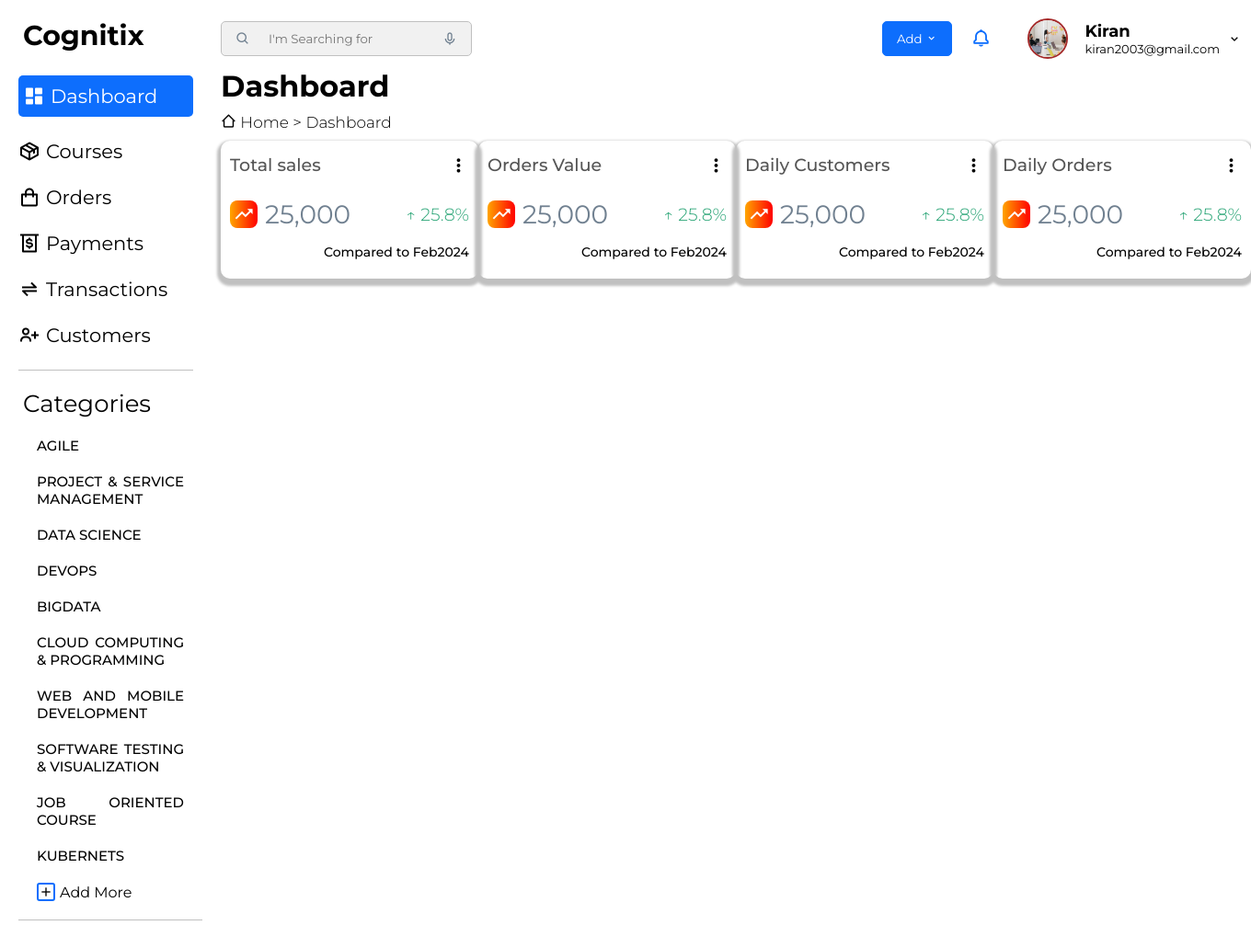
After one commit to kiran45Kumar/cognitixconsulting, a Django app: page /admin_dashboard/ in a window 1360 px wide. The commit adds this page. Shown: the whole page at 92% size. Run offline with Django 5.2, Linux system fonts and the light colour scheme; data comes from the database, SQL or seed files in the repository; both versions use the stored data as it was after the commit.

Commit message:
Admin dashboard Updated Code

```diff
--- a/adminuse/urls.py
+++ b/adminuse/urls.py
@@ -1,5 +1,6 @@
 from django.urls import path
-from .views import addTrainer
+from .views import addTrainer,adminDashboard
 urlpatterns = [
-    path('trainer_view/', addTrainer, name="add_trainer")
+    path('trainer_view/', addTrainer, name="add_trainer"),
+    path('admin_dashboard/', adminDashboard, name="admin_dashboard"),
 ]
--- a/adminuse/views.py
+++ b/adminuse/views.py
@@ -1,5 +1,10 @@
 from django.shortcuts import render
 from .models import AddTrainers
+from courses.models import Category
 # Create your views here.
 def addTrainer(request):
     return render(request, 'courses/add_trainer.html')
+
+def adminDashboard(request):
+    categories = Category.objects.all()
+    return render(request, 'adminuse/admin.html',{'categories':categories})
--- a/static/css/index.css
+++ b/static/css/index.css
@@ -600,3 +600,261 @@ button {
     font-weight: bold;
     color: black;
 }
+.admin-section{
+    display: flex;
+    gap: 0;
+    align-items: start;
+    margin: 0;
+    padding: 0;
+}
+.admin-left{
+    flex: 1.2;
+    margin: 20px;
+}
+.admin-left ul li{
+    list-style-type: none;;
+    margin: 25px 0;
+    cursor: pointer;
+}
+.admin-left ul li p{
+    font-size: 21px;
+    font-weight: 400;
+}
+.admin-left ul li i{
+    font-size: 24px;
+    cursor: pointer;
+}
+.admin-left ul{
+    margin: 20px 0;
+    border-bottom: 1px solid silver;
+    width: fit-content;
+}
+.admin-right{
+    flex: 5;
+    margin: 10px 0;
+}
+.admin-text-flex{
+    display: flex;
+    align-items: center;
+    gap: 6px;
+}
+.admin-left h1{
+    font-size: 30px;
+    margin: 0 5px;
+    text-transform: capitalize;
+}
+.categories h1{
+    font-size: 26px;
+    font-weight: 400;
+}
+.categories ul{
+    margin: 10px 0;
+}
+.categories ul li{
+    text-align: justify;
+    margin: 20px;
+    border: none;
+    font-size: 15px;
+    text-transform: capitalize;
+    font-weight: 500;
+}
+.add-category {
+    display: flex;
+    justify-content: start;
+    align-items: center;
+    margin: 20px;
+    cursor: pointer;
+}
+.add-category button{
+    padding: 10px 20px;
+    background: #0d6efd;
+    color: white;
+    font-weight: 500;
+    font-size: 15px;
+    border-radius: 5px;
+}
+.icon-plus{
+    display: flex;
+    align-items: center;
+    gap: 10px;
+    border: 2px solid #0d6efd;
+    border-radius: 3px;
+}
+.add-category p{
+    font-size: medium;
+    font-weight: 400;
+    margin: 0 5px;
+}
+.admin-search input{
+    border: none;
+    outline: none;
+    background: #f1f1f1;
+    padding: 10px;
+
+}
+.admin-search{
+    display: flex;
+    align-items: center;
+    gap: 10px;
+    justify-content: space-between;
+    border: 1px solid silver;
+    background: #f1f1f1;
+    border-radius: 5px;
+    padding: 0  15px;
+}
+.admin-search i{
+    color: slategray;
+}
+.admin-nav{
+    display: flex;
+    justify-content: space-between;
+    align-items: center;
+
+}
+.active2{
+    background: #0d6efd;
+    color: white;
+    padding: 10px 5px;
+    width: 180px;
+    border-radius: 5px;
+}
+.admin-basics{
+    display: flex;
+    align-items: center;
+    gap: 20px;
+}
+.admin-basics img{
+    height: 40px;
+    width: 40px;
+    object-fit:cover;
+    margin: 0 10px;
+    border-radius: 50%;
+    border: 2px solid brown;
+}
+.notification i{
+    font-size: 22px;
+    color: #0d6efd;
+}
+
+.notification span{
+    position: absolute;
+    top: 30px;
+    height: 15px;
+    width: 15px;
+    background: #000;
+    color: white;
+    border-radius: 50%;
+    text-align: center;
+    font-size: 13px;
+}
+.admin-img{
+    display: flex;
+    align-items: center;
+    gap: 8px;
+    padding: 10px;
+
+}
+.admin-info h4{
+    font-size: 18px;
+}
+.admin-info p{
+    font-size: 13px;
+}
+.admin-img:hover{
+    background: #f1f1f1;
+    transition: all 0.2s ease-in;
+    border-radius: 5px;
+}
+.admin-actions{
+    position: absolute;
+    left: 69%;
+    top: 9%;
+    z-index: 5000;
+    background: #000;
+    color: white;
+}
+.admin-actions ul li{
+    list-style-type: none;
+    margin: 10px 0;
+    font-size: 18px;
+    cursor: pointer;
+    border-bottom: 1px solid silver;
+    text-align: end;
+}
+.admin-actions{
+    box-shadow: 0px 5px 4px 3px silver;
+    padding: 20px 25px;
+    border-radius: 5px;
+
+}
+.admin-close{
+    display: none;
+}
+.admin-add button{
+    padding: 10px 15px;
+    background: #0d6efd;
+    border: 1px solid #0d6efd;
+    border-radius: 5px;
+    cursor: pointer;
+    color: white;
+}
+.admin-main-content p{
+    font-size: 17px;
+    font-weight: 300;
+    margin: 10px 0;
+}
+.admin-flex-containers{
+    display: flex;
+    justify-content: space-evenly;
+    align-items: center;
+}
+.flex-containers{
+    width: 280px;
+    height: 150px;
+    box-shadow: 0px 4px 3px 4px silver;
+    border-radius: 10px;
+}
+.flex-container{
+    display: flex;
+    justify-content: space-between;
+    align-items: center;
+    margin: 5px 10px;
+}
+.flex-container p{
+    font-size: 19px;
+    font-weight: 500;
+    color: #555;
+}
+.flex-container i{
+    font-size: 23px;
+}
+.flex-container span{
+    height: 30px;
+    width: 30px;
+    border-radius: 8px;
+    background: linear-gradient(to right, orange, red);
+    color: white;
+    display: flex;
+    justify-content: center;
+    align-items: center;
+}
+.price-icon{
+    display: flex;
+    align-items: center;
+    gap: 8px;
+}
+.price-icon p{
+    font-size: 28px;
+    font-weight: 400;
+    color: slategray;
+}
+.flex-container .text{
+    color: #28a475;
+    font-weight: 300;
+}
+.compare-text p{
+    font-size: 14px;
+    text-align: right;
+    font-weight: 500;
+    margin: 0 10px;
+}
--- /dev/null
+++ b/templates/adminuse/admin.html
@@ -0,0 +1,193 @@
+{% load static %}
+<!DOCTYPE html>
+<html lang="en">
+<head>
+    <meta charset="UTF-8">
+    <meta name="viewport" content="width=device-width, initial-scale=1.0">
+    <title>Admin- Manage Everything </title>
+    <link rel="stylesheet" href="{% static 'css/index.css' %}">
+    <link href='https://unpkg.com/boxicons@2.1.4/css/boxicons.min.css' rel='stylesheet'>
+    <link rel="preconnect" href="https://fonts.googleapis.com" />
+    <link rel="preconnect" href="https://fonts.gstatic.com" crossorigin />
+    <link
+      href="https://fonts.googleapis.com/css2?family=Montserrat:ital,wght@0,100..900;1,100..900&display=swap"
+      rel="stylesheet"
+    />
+    <script src="https://ajax.googleapis.com/ajax/libs/jquery/3.7.1/jquery.min.js"></script>
+</head>
+<body>
+    <div class="admin-section">
+        <div class="admin-left">
+            <h1>Cognitix</h1>
+            <ul>
+                <li class="active2"><div class="admin-text-flex">
+                    <i class='bx bxs-dashboard'></i>
+                    <p>Dashboard</p>
+                </div></li>
+                <li><div class="admin-text-flex">
+                    <i class='bx bx-package'></i>
+                    <p>Courses</p>
+                </div></li>
+                <li><div class="admin-text-flex">
+                    <i class='bx bx-shopping-bag' ></i>
+                    <p>Orders</p>
+                </div></li>
+                <li><div class="admin-text-flex">
+                    <i class='bx bx-money-withdraw' ></i>
+                    <p>Payments</p>
+                </div></li>
+                <li><div class="admin-text-flex">
+                    <i class='bx bx-transfer-alt' ></i>
+                    <p>Transactions</p>
+                </div></li>
+                <li><div class="admin-text-flex">
+                    <i class='bx bx-user-plus' ></i>
+                    <p>Customers</p>
+                </div></li>
+            </ul>
+            <div class="categories">
+                <h1>Categories</h1>
+                <ul>
+                    {% for category in categories %}
+                    <li>{{category.name}}</li>
+                    {% endfor %}
+                   <div class="add-category" onclick="addCategory()">
+                    <div class="icon-plus" >
+                        <i class='bx bx-plus' ></i>
+                    </div>
+                    <p>Add More</p>
+                   </div>
+                </ul>
+            </div>
+        </div>
+
+        <div class="admin-actions" id="admin-action" style="display: none;">
+            <ul id="admin-list">
+                <li onclick="addTrainer()">Trainers</li>
+                <li onclick="addCourses()">Courses</li>
+                <li onclick="addCategory()">Categories</li>
+            </ul>
+        </div>
+        <div class="admin-right">
+            <div class="admin-nav">
+                <div class="admin-search">
+                    <i class='bx bx-search' ></i>
+                    <input type="search" name="search" id="search" placeholder="I'm Searching for">
+                    <i class='bx bx-microphone' ></i>
+                </div>
+
+                <div class="admin-basics">
+                    <div class="admin-add">
+                        <button id="btn-add">Add <i class="bx bx-chevron-down"></i></button>
+                    </div>
+                    <div class="notification"><i class='bx bx-bell'></i></div>
+                    <div class="admin-img">
+                        <img src="{% static 'images/agile.jpg' %}" alt="">
+                        <div class="admin-info">
+                            <h4>Kiran</h4>
+                            <p>kiran2003@gmail.com</p>
+                        </div>
+                        <i class="bx bx-chevron-down"></i>
+                    </div>
+                </div>
+            </div>
+
+            <div class="admin-main-content">
+                <h1>Dashboard</h1>
+                <p><i class='bx bx-home-alt-2'></i> Home > Dashboard</p>
+                <div class="admin-flex-containers">
+                    <div class="flex-containers">
+                        <div class="flex-container">
+                            <p>Total sales</p>
+                            <i class='bx bx-dots-vertical-rounded' ></i>
+                        </div>
+                        <div class="flex-container">
+                           <div class="price-icon">
+                            <span>
+                                <i class='bx bx-trending-up'></i>
+                            </span>
+                            <p>25,000</p>
+                        </div>
+                            <p class="text">&UpArrow; 25.8%</p>
+                        </div>
+                        <div class="compare-text">
+                            <p>Compared to Feb2024</p>
+                        </div>
+                    </div>
+                    <div class="flex-containers">
+                        <div class="flex-container">
+                            <p>Orders Value</p>
+                            <i class='bx bx-dots-vertical-rounded' ></i>
+                        </div>
+                        <div class="flex-container">
+                           <div class="price-icon">
+                            <span>
+                                <i class='bx bx-trending-up'></i>
+                            </span>
+                            <p>25,000</p>
+                        </div>
+                            <p class="text">&UpArrow; 25.8%</p>
+                        </div>
+                        <div class="compare-text">
+                            <p>Compared to Feb2024</p>
+                        </div>
+                    </div>
+                    <div class="flex-containers">
+                        <div class="flex-container">
+                            <p>Daily Customers</p>
+                            <i class='bx bx-dots-vertical-rounded' ></i>
+                        </div>
+                        <div class="flex-container">
+                           <div class="price-icon">
+                            <span>
+                                <i class='bx bx-trending-up'></i>
+                            </span>
+                            <p>25,000</p>
+                        </div>
+                            <p class="text">&UpArrow; 25.8%</p>
+                        </div>
+                        <div class="compare-text">
+                            <p>Compared to Feb2024</p>
+                        </div>
+                    </div>
+                    <div class="flex-containers">
+                        <div class="flex-container">
+                            <p>Daily Orders</p>
+                            <i class='bx bx-dots-vertical-rounded' ></i>
+                        </div>
+                        <div class="flex-container">
+                           <div class="price-icon">
+                            <span>
+                                <i class='bx bx-trending-up'></i>
+                            </span>
+                            <p>25,000</p>
+                        </div>
+                            <p class="text">&UpArrow; 25.8%</p>
+                        </div>
+                        <div class="compare-text">
+                            <p>Compared to Feb2024</p>
+                        </div>
+                    </div>
+                </div>
+            </div>
+        </div>
+    </div>
+    <script>
+        const addCategory = ()=>{
+            window.location.href = '/categories'
+        }
+        const addTrainer = ()=>{
+            window.location.href = '/trainer_view'
+        }
+        const addCourses = ()=>{
+            window.location.href = '/add_courses'
+        }
+$(document).ready(function(){
+    $('#btn-add').click(function(){
+        $('#admin-action').toggle('admin-close')
+    })
+})
+
+    </script>
+</body>
+</html>
```
Also changed, not shown: db.sqlite3, media/course_images/android.jpg (added), 1 other file.
